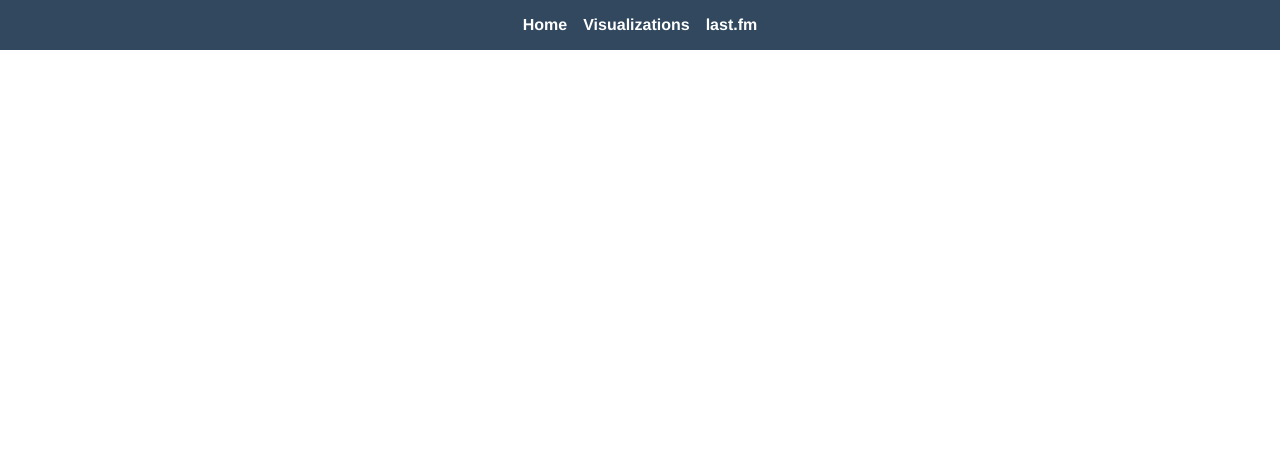
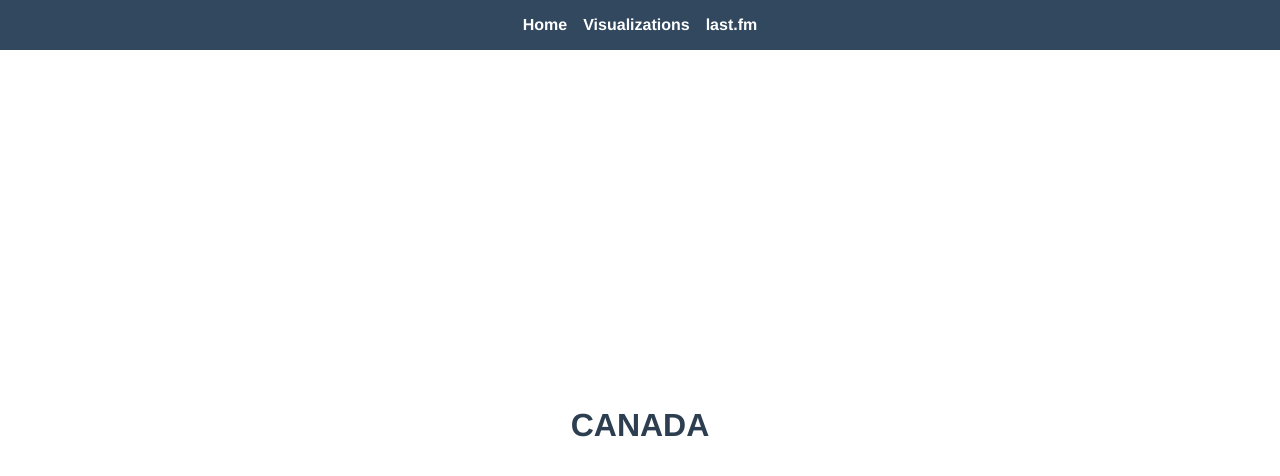
Before and after one commit to paulmotz/github-pages, a Vue app: page /provincial-covid in a window 1280 px wide. Shown: the top 476 px of the page. Built offline with nearby package versions, Linux system fonts and the light colour scheme.

Commit message:
Add 404 and skeleton COVID pages, add z-index to header, fix last.FM when table is taller than page

```diff
--- a/src/App.vue
+++ b/src/App.vue
@@ -19,8 +19,9 @@ export default Vue.extend({
 
 <style lang='stylus'>
 @import './assets/variables.styl'
-body
+html, body
 	margin: 0
+	height: 100%
 
 #app
 	font-family: Avenir, Helvetica, Arial, sans-serif;
@@ -30,10 +31,10 @@ body
 	color: $text-color;
 	display: flex
 	flex-direction: column
-	align-items: center
-	justify-content: center
+	height: 100%
 
 .router-view-wrapper
+	height: 100%
 	margin-top: 50px
 	width: 100%
 </style>
--- a/src/components/Header.vue
+++ b/src/components/Header.vue
@@ -4,8 +4,8 @@
 			router-link.header-link(to="/") Home
 			label.dropdown-top.visualizations {{'Visualizations'}}
 				.dropdown-content
-					router-link.dropdown-item(to="/about") Provincial COVID-19
-					router-link.dropdown-item(to="/about") States COVID-19
+					router-link.dropdown-item(to="/provincial-covid") Provincial COVID-19
+					router-link.dropdown-item(to="/state-covid") States COVID-19
 			router-link.header-link(to="/lastfm") last.fm
 </template>
 
@@ -32,6 +32,7 @@ export default Vue.extend({
 	background-color: $header-footer-background-color
 	position: fixed
 	top: 0
+	z-index: 1
 
 .links, a
 	color: $router-link-color
--- a/src/components/LastFM/LastFM.vue
+++ b/src/components/LastFM/LastFM.vue
@@ -172,6 +172,7 @@ export default {
 </script>
 
 <style lang='stylus'>
+@import '../../assets/variables.styl'
 .last-fm-wrapper
 	display: flex
 	flex-direction: column
@@ -191,6 +192,7 @@ export default {
 	display flex
 
 .inputs input
+	color: $text-color
 	width: 100%
 
 .button-row
--- /dev/null
+++ b/src/components/NotFound.vue
@@ -0,0 +1,23 @@
+<template lang='pug'>
+	.not-found
+		h1 This is (probably) not the page you are looking for.
+</template>
+
+<script>
+import Vue from 'vue';
+
+export default Vue.extend({
+	name : 'NotFound',
+});
+</script>
+
+<!-- Add "scoped" attribute to limit CSS to this component only -->
+<style scoped lang='stylus'>
+
+.not-found
+	height: 100%
+	display: flex
+	align-items: center
+	justify-content: center
+	text-align: center
+</style>
--- /dev/null
+++ b/src/components/visualizations/ProvincialCOVID.vue
@@ -0,0 +1,24 @@
+<template lang='pug'>
+	.provincial-covid
+		h1 CANADA
+</template>
+
+<script>
+import Vue from 'vue';
+
+export default Vue.extend({
+	name : 'ProvincialCOVID',
+});
+</script>
+
+<!-- Add "scoped" attribute to limit CSS to this component only -->
+<style scoped lang='stylus'>
+@import '../../assets/variables.styl'
+
+.provincial-covid
+	height: 100%
+	display: flex
+	align-items: center
+	justify-content: center
+	text-align: center
+</style>
--- /dev/null
+++ b/src/components/visualizations/StateCOVID.vue
@@ -0,0 +1,24 @@
+<template lang='pug'>
+	.state-covid
+		h1 USA
+</template>
+
+<script>
+import Vue from 'vue';
+
+export default Vue.extend({
+	name : 'StateCOVID',
+});
+</script>
+
+<!-- Add "scoped" attribute to limit CSS to this component only -->
+<style scoped lang='stylus'>
+@import '../../assets/variables.styl'
+
+.state-covid
+	height: 100%
+	display: flex
+	align-items: center
+	justify-content: center
+	text-align: center
+</style>
--- a/src/router/index.ts
+++ b/src/router/index.ts
@@ -2,6 +2,9 @@ import Vue from 'vue';
 import VueRouter, { RouteConfig } from 'vue-router';
 import Home from '../views/Home.vue';
 import LastFM from '../components/LastFM/LastFM.vue';
+import ProvincialCOVID from '../components/visualizations/ProvincialCOVID.vue';
+import StateCOVID from '../components/visualizations/StateCOVID.vue';
+import NotFound from '../components/NotFound.vue';
 
 Vue.use(VueRouter);
 
@@ -17,12 +20,27 @@ const routes: Array<RouteConfig> = [
 		component : LastFM,
 	},
 	{
+		path      : '/provincial-covid',
+		name      : 'ProvincialCOVID',
+		component : ProvincialCOVID,
+	},
+	{
+		path      : '/state-covid',
+		name      : 'StateCOVID',
+		component : StateCOVID,
+	},
+	{
 		path      : '/about',
 		name      : 'About',
 		// route level code-splitting
 		// this generates a separate chunk (about.[hash].js) for this route
 		// which is lazy-loaded when the route is visited.
 		component : () => import(/* webpackChunkName: "about" */ '../views/About.vue'),
+	},
+	{
+		path      : '*',
+		name      : 'NotFound',
+		component : NotFound,
 	},
 ];
 
```
